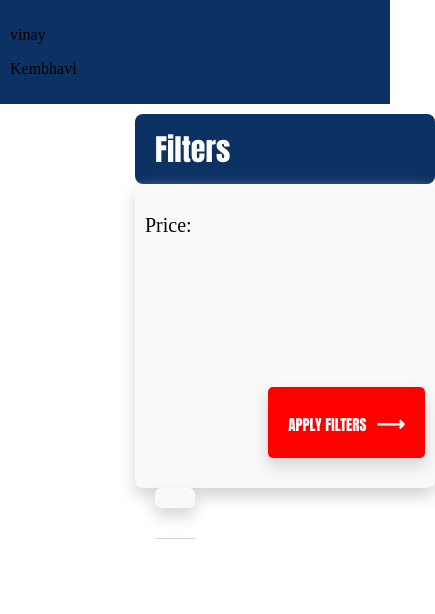
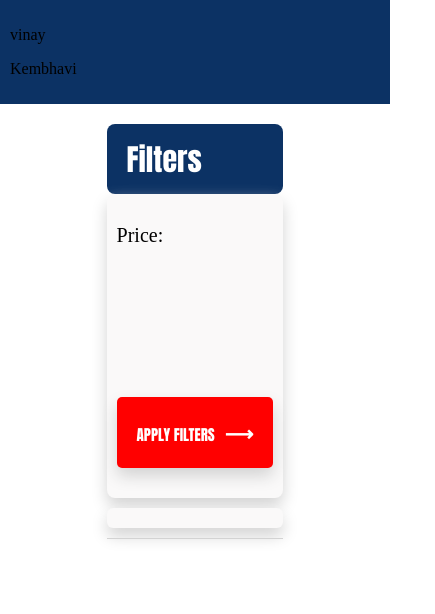
Before and after one commit to vinay07A/argilcar, a plain HTML site: page index.html in a window 390 px wide. Shown: the whole page, 435 px wide, since content can reach past the window. Drawn offline with Linux system fonts and the light colour scheme; no server answers.

Commit message:
responsive fixed

```diff
--- a/cars.css
+++ b/cars.css
@@ -10,24 +10,21 @@ body{
 .main-container{
     margin-top: 10px;
     display: flex;
+    flex-direction: row;
     align-items: center;
-    justify-content: center;
 }
 
 .cars_container{
     display: flex;
     flex-direction: row;
-    justify-content: center;
-    max-width: 1200px;
-    margin-left: 180px;
+    justify-content: start;
+    margin: 0px 350px;
 }
 
 .cars_list{
-    flex:1;
     display: flex;
     flex-direction: column;
     margin-left: 20px;
-    margin-right: 240px;
 }
 
 .carlist-header{
@@ -35,7 +32,7 @@ body{
     flex-direction: row;
     justify-content: space-between;
     align-items: center;
-    padding: 10px 20px 10px 20px;
+    padding: 10px 20px;
     background-color: rgb(250, 249, 249);
     border-radius: 6px;
     font-weight: bold;
@@ -45,9 +42,10 @@ body{
 
 .cars{
     display: flex;
+    /* Put a card in the next row when previous cards take all width */
     flex-wrap: wrap;
     justify-content: space-between;
-    margin-top: 20px;
+
 }
 
 .no-cars{
@@ -55,14 +53,14 @@ body{
     text-align: center;
 }
 
+
 .car-details{
+    flex-basis: auto;
+    border-radius: 20px;
+    box-shadow: 0 8px 16px 0 lightgray;
     display: inline-flex;
     flex-direction: column;
-    border-radius: 20px;
-    margin-bottom: 10px;
-    box-shadow: 0 8px 16px 0 lightgray;
-    width: 300px;
-    height: auto;
+    margin: 10px 0px;
 }
 
 .car-title{
@@ -153,10 +151,12 @@ body{
 
 .filter_cars{
     min-width: 300px;
+    display: flex;
+    flex-direction: column;
 }
 
 .filter-header{
-    display: flex;
+    display: inline-flex;
     align-items: center;
     height: 70px;
     background-color: rgb(12, 50, 100);
@@ -169,13 +169,12 @@ body{
 }
 
 .filter-options{
+    display: inline-flex;
+    flex-direction: column;
     border-radius: 8px;
     background-color:rgb(250, 249, 249);
     padding: 10px;
-    display: flex;
-    flex-direction: column;
     box-shadow: 0 8px 16px 0 lightgray;
-
 }
 
 .carprice{
@@ -192,7 +191,6 @@ body{
     border-radius: 2px;
     display: block;
     width: 100%;
-    max-width: 320px;
     height: 50px;
     float: right;
     margin: 5px 0px;
@@ -217,7 +215,6 @@ body{
     border-radius: 2px;
     display: block;
     width: 100%;
-    max-width: 320px;
     height: 50px;
     float: right;
     margin: 5px 0px;
--- a/carsmobile.css
+++ b/carsmobile.css
@@ -1,10 +1,35 @@
 @media (max-width: 800px) {
-    .cars_container {
+    .main-container{
+        flex-direction: column;
+    }
+    .cars_container{
+        flex-direction: column;
+        margin:10px;
+    }
+    .filter_cars{
+        min-width: auto;
+    }
+    .gearcontainer{
+        text-align: center;
+    }
+    .cars_list{
+        margin-left: 0px;
+    }
+    .carlist-header{
+        margin-top: 10px;
+    }
+    .cars{
+        justify-content: center;
+    }
+    .pageinfo{
+        display: none;
+    }
+    .filter-options{
         display: flex;
         flex-direction: column;
         justify-content: center;
     }
-    .filter_cars{
-        min-width: 100px;
+    .page-btn.btn {
+        margin:0px
     }
 }
--- a/displayCars.js
+++ b/displayCars.js
@@ -6,7 +6,7 @@ const displayCars = (cars) =>{
         return `
             <div class='car-details'>
                 <p class='car-title'>${Name.toUpperCase()}</p>
-                <img class='car-img' src="${Image}" alt="${Name.toLowerCase()}"  height='200px'>
+                <img class='car-img' src="${Image}" alt="${Name.toLowerCase()}" width='400px'  height='200px'>
                     <span class='car-rate'>$ ${Rate}/Day</span>
                 </img>
                 <div class='car-feature'>
--- a/displayPagination.js
+++ b/displayPagination.js
@@ -1,5 +1,5 @@
 const displayPagination = (paginationInfo,paginationButtons, pages, activeIndex,currentIndex) => {
-    const pagInfo = `Page ${++currentIndex} Of ${pages.length}`
+    const pagInfo = `<p class='pageinfo'>Page ${++currentIndex} Of ${pages.length}</p>`
     let btns = pages.map((_, pageIndex) => {
       return `
                 <button class="page-btn ${activeIndex === pageIndex ? 'active-btn' :'btn'}" data-index="${pageIndex}">
```
